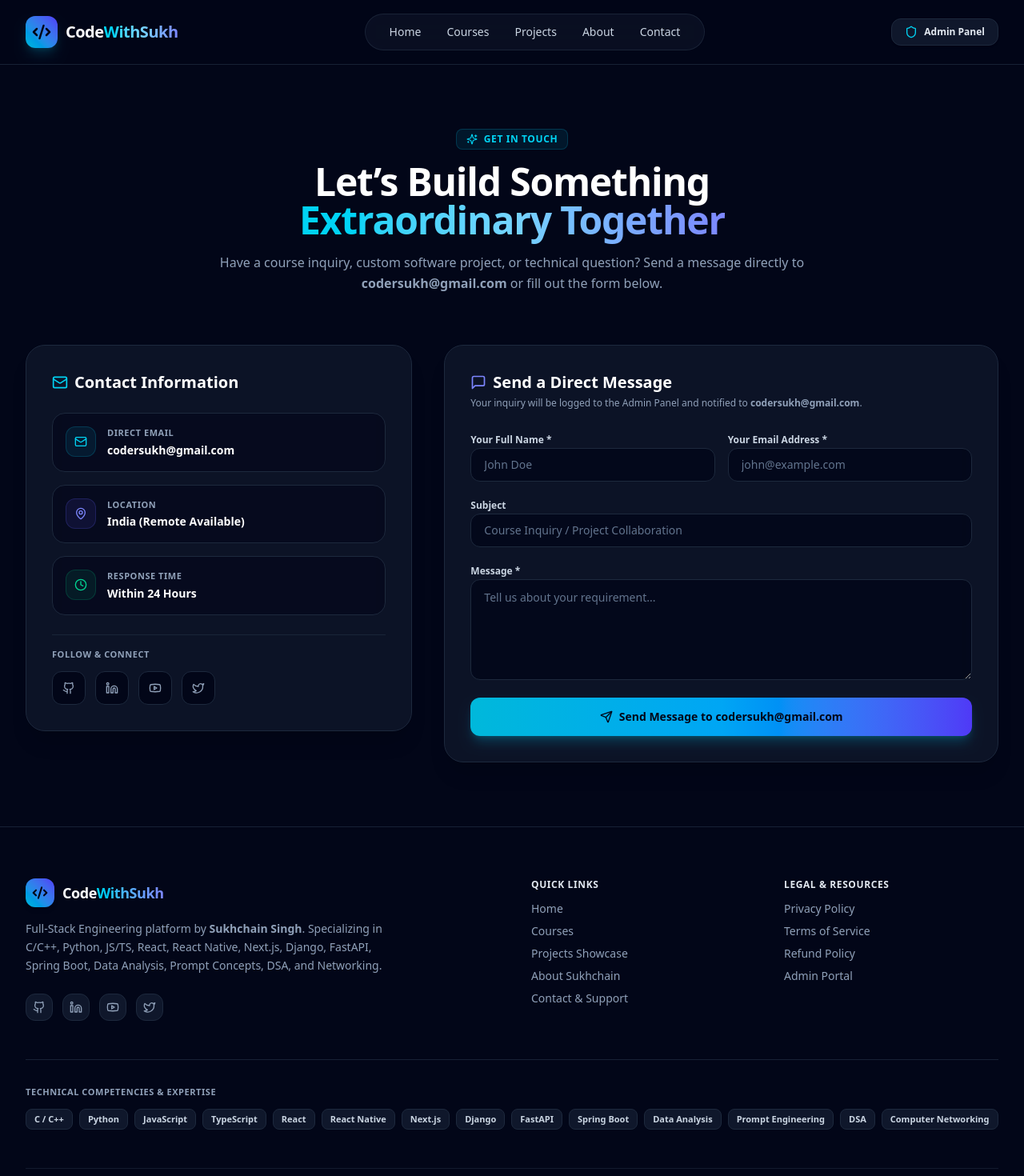
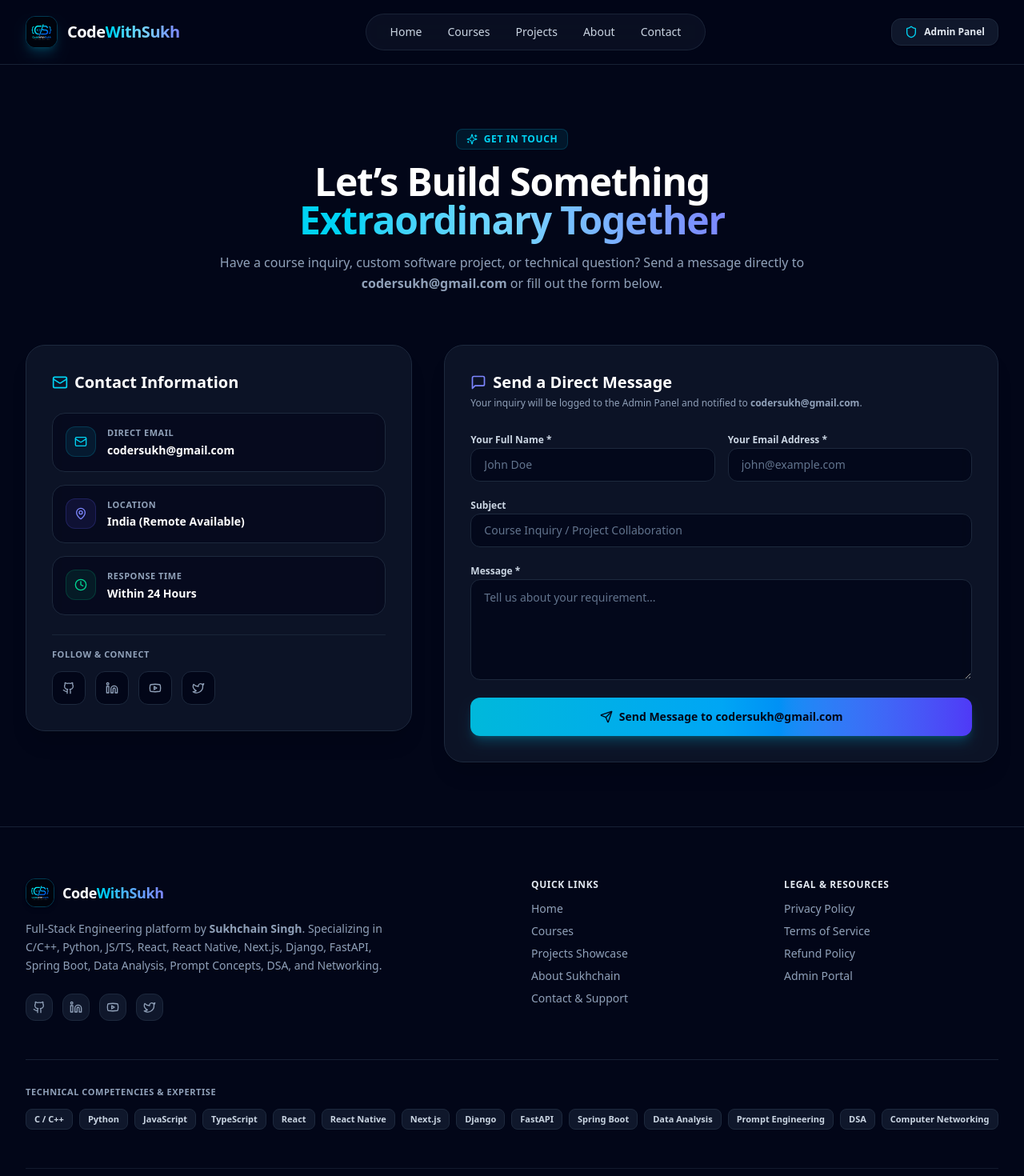
Before and after one commit to sukhsingh1313/codewithsukh, a Next.js app: page /contact in a window 1280 px wide. Shown: the top 1470 px of the page at 80% size. Built offline with nearby package versions, Linux system fonts and the light colour scheme.

Commit message:
feat: update brand logo across header, footer, and admin portal

```diff
--- a/src/app/admin/login/page.tsx
+++ b/src/app/admin/login/page.tsx
@@ -3,8 +3,9 @@
 import { useState } from 'react';
 import { useRouter } from 'next/navigation';
 import Link from 'next/link';
+import Image from 'next/image';
 import { createClient } from '@/lib/supabase/client';
-import { Code2, Shield, Lock, Mail, Loader2, AlertCircle } from 'lucide-react';
+import { Shield, Lock, Mail, Loader2, AlertCircle } from 'lucide-react';
 
 export default function AdminLoginPage() {
   const router = useRouter();
@@ -50,8 +51,15 @@ export default function AdminLoginPage() {
         {/* Header Logo & Title */}
         <div className="text-center space-y-3">
           <Link href="/" className="inline-flex items-center gap-2.5">
-            <div className="flex h-11 w-11 items-center justify-center rounded-xl bg-gradient-to-tr from-cyan-500 to-indigo-600 p-2.5 text-slate-950 shadow-lg shadow-cyan-500/20">
-              <Code2 className="h-6 w-6 stroke-[2.5]" />
+            <div className="relative flex h-11 w-11 overflow-hidden rounded-xl border border-cyan-500/30 shadow-lg shadow-cyan-500/20">
+              <Image
+                src="/logo.png"
+                alt="CodeWithSukh Logo"
+                fill
+                sizes="44px"
+                className="object-cover"
+                priority
+              />
             </div>
             <span className="text-2xl font-bold tracking-tight text-white">
               Code<span className="bg-gradient-to-r from-cyan-400 to-indigo-400 bg-clip-text text-transparent">WithSukh</span>
--- a/src/components/admin/AdminSidebar.tsx
+++ b/src/components/admin/AdminSidebar.tsx
@@ -2,6 +2,7 @@
 
 import { useState } from 'react';
 import Link from 'next/link';
+import Image from 'next/image';
 import { usePathname, useRouter } from 'next/navigation';
 import { createClient } from '@/lib/supabase/client';
 import {
@@ -77,8 +78,14 @@ export function AdminSidebar() {
           {/* Logo Header */}
           <div className="flex items-center justify-between">
             <Link href="/admin" className="flex items-center gap-2.5">
-              <div className="flex h-9 w-9 items-center justify-center rounded-xl bg-gradient-to-tr from-cyan-500 to-indigo-600 text-slate-950 shadow-md">
-                <Code2 className="h-5 w-5 stroke-[2.5]" />
+              <div className="relative flex h-9 w-9 overflow-hidden rounded-xl border border-cyan-500/30 shadow-md">
+                <Image
+                  src="/logo.png"
+                  alt="CodeWithSukh Logo"
+                  fill
+                  sizes="36px"
+                  className="object-cover"
+                />
               </div>
               <div>
                 <span className="text-base font-bold text-white block leading-none">CodeWithSukh</span>
--- a/src/components/layout/Footer.tsx
+++ b/src/components/layout/Footer.tsx
@@ -1,5 +1,6 @@
 import Link from 'next/link';
-import { Code2, Github, Linkedin, Youtube, Twitter } from 'lucide-react';
+import Image from 'next/image';
+import { Github, Linkedin, Youtube, Twitter } from 'lucide-react';
 
 export function Footer() {
   const currentYear = new Date().getFullYear();
@@ -29,8 +30,14 @@ export function Footer() {
           {/* Column 1: Brand Intro & Social Links */}
           <div className="space-y-4 md:col-span-2">
             <Link href="/" className="flex items-center gap-2.5">
-              <div className="flex h-9 w-9 items-center justify-center rounded-xl bg-gradient-to-tr from-cyan-500 to-indigo-600 p-2 text-slate-950 shadow-md">
-                <Code2 className="h-5 w-5 stroke-[2.5]" />
+              <div className="relative flex h-9 w-9 overflow-hidden rounded-xl border border-cyan-500/30 shadow-md">
+                <Image
+                  src="/logo.png"
+                  alt="CodeWithSukh Logo"
+                  fill
+                  sizes="36px"
+                  className="object-cover"
+                />
               </div>
               <span className="text-lg font-bold tracking-tight text-white">
                 Code<span className="bg-gradient-to-r from-cyan-400 to-indigo-400 bg-clip-text text-transparent">WithSukh</span>
--- a/src/components/layout/Header.tsx
+++ b/src/components/layout/Header.tsx
@@ -2,7 +2,8 @@
 
 import { useState } from 'react';
 import Link from 'next/link';
-import { Code2, Menu, X, Shield, ArrowRight } from 'lucide-react';
+import Image from 'next/image';
+import { Menu, X, Shield, ArrowRight } from 'lucide-react';
 
 export function Header() {
   const [mobileMenuOpen, setMobileMenuOpen] = useState(false);
@@ -21,10 +22,17 @@ export function Header() {
         {/* Brand Logo */}
         <Link
           href="/"
-          className="flex items-center gap-2.5 group transition-transform duration-200 hover:scale-[1.02]"
+          className="flex items-center gap-3 group transition-transform duration-200 hover:scale-[1.02]"
         >
-          <div className="flex h-10 w-10 items-center justify-center rounded-xl bg-gradient-to-tr from-cyan-500 to-indigo-600 p-2 text-slate-950 shadow-lg shadow-cyan-500/20 group-hover:shadow-cyan-500/30 transition-all">
-            <Code2 className="h-6 w-6 stroke-[2.5]" />
+          <div className="relative flex h-10 w-10 overflow-hidden rounded-xl border border-cyan-500/30 shadow-lg shadow-cyan-500/20 group-hover:border-cyan-400/50 transition-all">
+            <Image
+              src="/logo.png"
+              alt="CodeWithSukh Logo"
+              fill
+              sizes="40px"
+              className="object-cover"
+              priority
+            />
           </div>
           <span className="text-xl font-bold tracking-tight text-white">
             Code<span className="bg-gradient-to-r from-cyan-400 via-sky-300 to-indigo-400 bg-clip-text text-transparent">WithSukh</span>
```
Also changed, not shown: public/logo.png (added).
